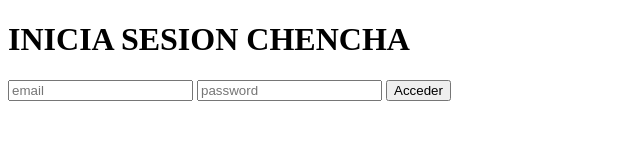
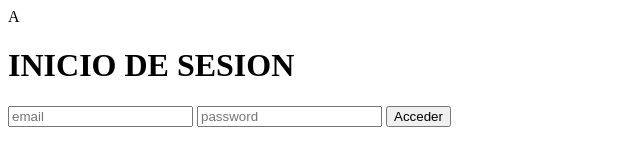
Before and after one commit to BernardoEscobedo/restapi-nodejs-postgres, a website: page public/login.html in a window 1280 px wide. Shown: the whole page, without its empty margins (0-640 px from the left). Drawn offline with nearby package versions, Linux system fonts and the light colour scheme.

Commit message:
Actualizacion

```diff
--- a/public/login.html
+++ b/public/login.html
@@ -5,8 +5,8 @@
     <meta name="viewport" content="width=device-width, initial-scale=1.0">
     <title>Document</title>
 </head>
-<body>
-    <h1>INICIA SESION CHENCHA</h1>
+<body>A
+    <h1>INICIO DE SESION</h1>
     <form id="loginForm">
         <input type="email" placeholder="email" name="email">
         <input type="password" placeholder="password" name="password">
```
